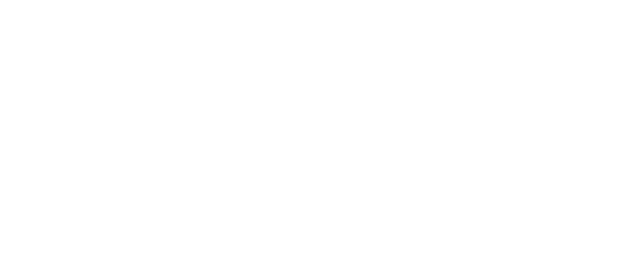
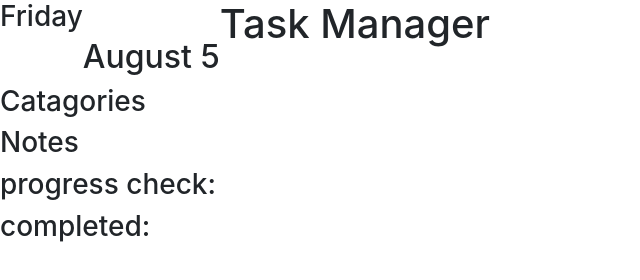
Before and after one commit to balderasangela/final-project-B, a plain HTML site: page index.html in a window 1280 px wide. Shown: the whole page, without its empty margins (0-640 px from the left). Drawn offline with nearby package versions, Linux system fonts and the light colour scheme; files that its build step writes are made by us from their sources.

Commit message:
skeleton for final

```diff
--- a/index.html
+++ b/index.html
@@ -4,9 +4,50 @@
     <meta charset="UTF-8">
     <meta http-equiv="X-UA-Compatible" content="IE=edge">
     <meta name="viewport" content="width=device-width, initial-scale=1.0">
-    <title>Document</title>
+    <title>Task Planner</title>
+
+    <link rel="stylesheet" href="https://cdn.jsdelivr.net/npm/bootstrap@4.3.1/dist/css/bootstrap.min.css" integrity="sha384-ggOyR0iXCbMQv3Xipma34MD+dH/1fQ784/j6cY/iJTQUOhcWr7x9JvoRxT2MZw1T" crossorigin="anonymous">
+    <link rel="stylesheet" href="css/style.css" type="text/css">
+
+<!-- link to text-->
+<link rel="preconnect" href="https://fonts.googleapis.com">
+<link rel="preconnect" href="https://fonts.gstatic.com" crossorigin>
+<link href="https://fonts.googleapis.com/css2?family=Exo+2&family=Quicksand:wght@500&display=swap" rel="stylesheet">
 </head>
 <body>
 
+    <!-- header -->
+<div class="container-fluid">
+    <div class="header row">
+ <h3>
+   Friday
+</h3>
+
+<h2>
+ <br>   August 5
+</h2>
+
+<h1>
+    Task Manager
+</h1>
+  </div>
+</div>
+<!-- icons -->
+
+
+
+<!-- catorgories -->
+<h3>Catagories</h3>
+
+<!-- Notes -->
+<h3>Notes</h3>
+
+<!-- carsoul -->
+
+<!-- progress check -->
+<h3>progress check:</h3>
+
+<!-- completed -->
+<h3>completed:</h3>
 </body>
 </html>
--- /dev/null
+++ b/style.css
@@ -0,0 +1 @@
+@import url('https://fonts.googleapis.com/css2?family=Exo+2&family=Quicksand:wght@500&display=swap');
```
